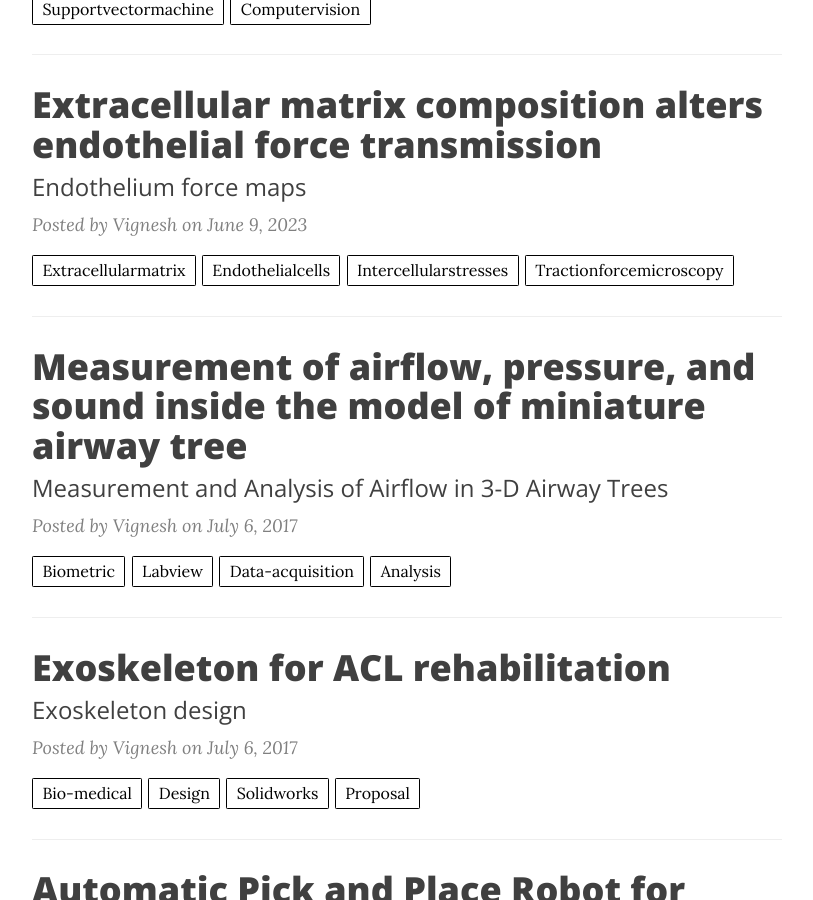
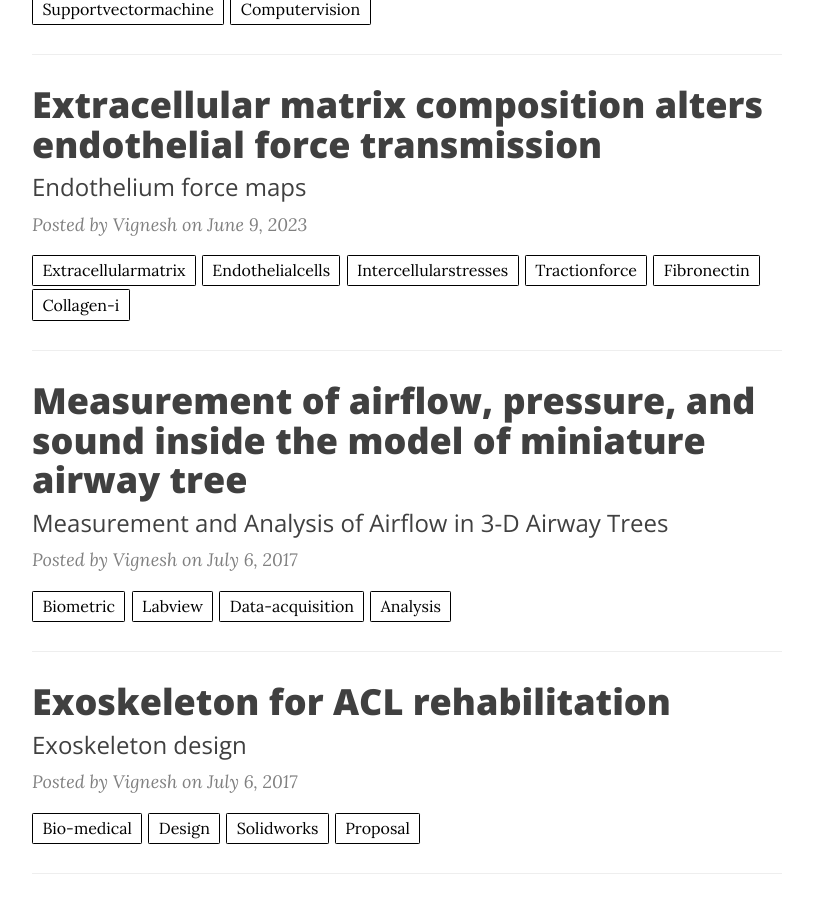
Before and after one commit to vignesharavind/vignesharavind.github.io, a Jekyll site: the page built from index.html, in a window 1280 px wide and 900 px high, scrolled down 713 px. Shown: the whole window, without its empty margins (233-1046 px from the left). Built offline with Jekyll 4.4.1, drawn with Linux system fonts in a browser that asks for light colours; nearby versions of some CDN libraries; the list of posts is cut into pages by our own code.

Commit message:
Update 2023-06-09-ECM-Endothelial-Force.markdown

```diff
--- a/_posts/2023-06-09-ECM-Endothelial-Force.markdown
+++ b/_posts/2023-06-09-ECM-Endothelial-Force.markdown
@@ -11,7 +11,7 @@ horizontal: >-
 layout: post
 title: Extracellular matrix composition alters endothelial force transmission
 author: Vignesh
-tags: ExtracellularMatrix EndothelialCells IntercellularStresses TractionForceMicroscopy
+tags: ExtracellularMatrix EndothelialCells IntercellularStresses TractionForce Fibronectin Collagen-I
 subtitle: Endothelium force maps
 category: project
 published: true
```
